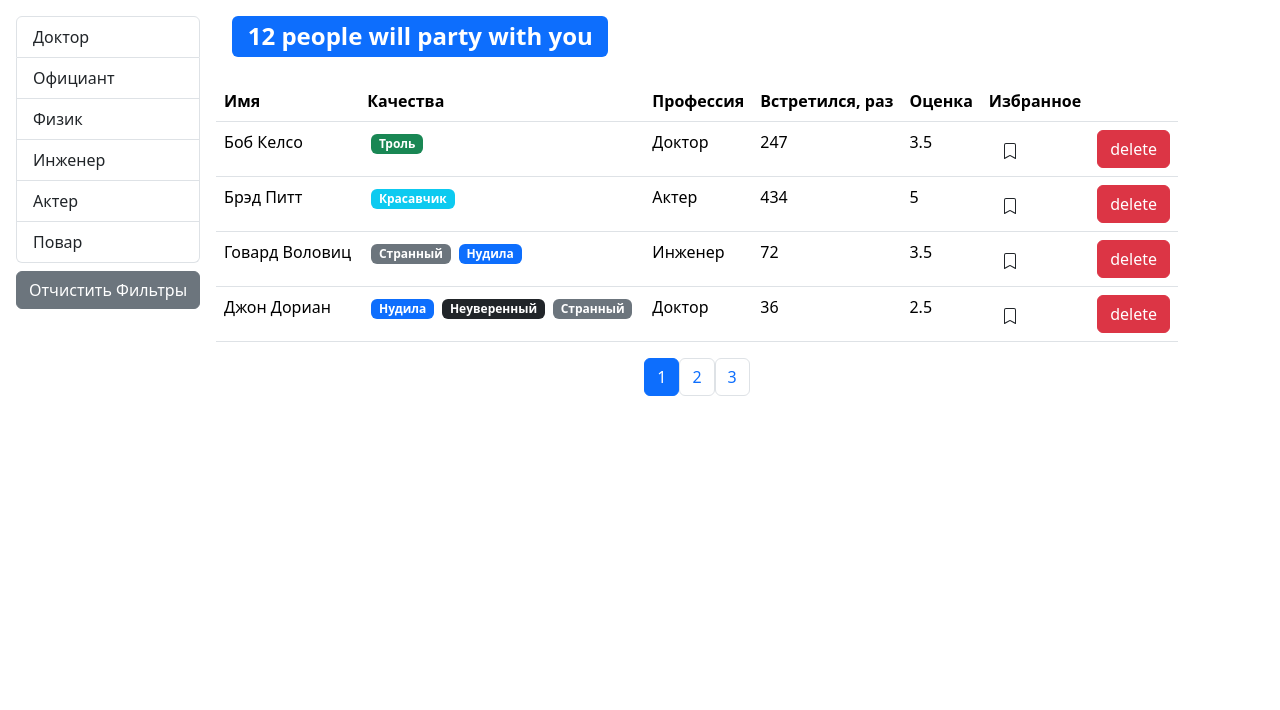
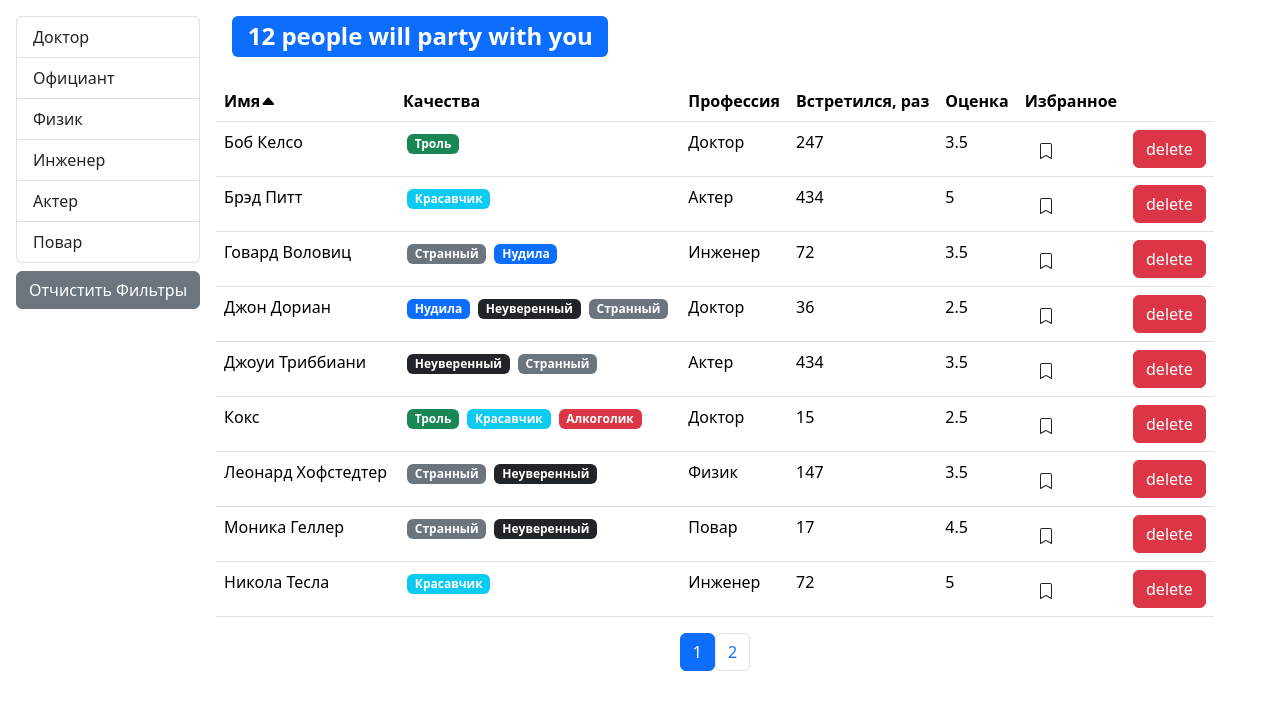
Before and after one commit to AlexCapon/Course-project, a React (Create React App) app: page / in a window 1280 px wide. Shown: the top 710 px of the page. Built offline with nearby package versions, Linux system fonts and the light colour scheme.

Commit message:
Code refactoring 1. User table moved out from Users component to new UserTable component. Wich is splited to 2 components: TableHeader and TableBody.

```diff
--- a/src/App.jsx
+++ b/src/App.jsx
@@ -14,33 +14,31 @@ export default function App() {
   const [users, setUsers] = useState(api.users.fetchAll());
   const [professions, setProfession] = useState(api.professions.fetchAll);
 
-  useEffect(() => {
+  useEffect(() => { // Получаем юзеров из промися
     if (!Object.values(users)[0]) {
       users.then((data) => setUsers(data)).catch((error) => showError(error));
     }
   }, []);
-  useEffect(() => {
+  useEffect(() => { // Получаем профессии из промися
     if (!Object.values(professions)[0]) {
       professions.then((data) => setProfession(data)).catch((error) => showError(error));
     }
   }, []);
-  // Обрабатываем удаление
-  function handleDelete(userId) {
+  function handleDelete(userId) { // Обрабатываем удаление
     setUsers((prevState) => {
       const usersAfterDeletion = prevState.filter((user) => user._id !== userId);
       return usersAfterDeletion;
     });
   }
-  // Обрабатываем букмарк
-  function handleBookmark(userId) {
-    const updatedUsers = users.map((user) => {
+  function handleBookmark(userId) { // Обрабатываем букмарк
+    const updatedUsers = users.map((user) => { // Пробегаемся по всем юзерам
       const newUser = user;
-      if (user._id === userId) {
-        newUser.bookmark = !newUser.bookmark;
+      if (user._id === userId) { // Находим юзера по которому кликнули
+        newUser.bookmark = !newUser.bookmark; // Меняет статус букмарка на противоположный
       }
       return newUser;
     });
-    setUsers(updatedUsers);
+    setUsers(updatedUsers); // Возвращаем в стейт новый массив
   }
 
   if (users.length === 0) return <SearchStatus number={users.length} />;
--- a/src/components/bookmark.jsx
+++ b/src/components/bookmark.jsx
@@ -1,7 +1,10 @@
 import React from 'react';
 import PropTypes from 'prop-types';
+// Утилиты
+// eslint-disable-next-line no-unused-vars
+import showElement from '../utils/showElement';
 
-export default function Bookmark({ bookmark, _id, onMark }) {
+export default function Bookmark({ onMark, status }) {
   const unmarkedIcon = (
     <svg
       xmlns="http://www.w3.org/2000/svg"
@@ -26,21 +29,18 @@ export default function Bookmark({ bookmark, _id, onMark }) {
       <path d="M2 2v13.5a.5.5 0 0 0 .74.439L8 13.069l5.26 2.87A.5.5 0 0 0 14 15.5V2a2 2 0 0 0-2-2H4a2 2 0 0 0-2 2z" />
     </svg>
   );
-  if (bookmark === true) {
-    return (
-      <button className="btn" onClick={() => onMark(_id)} type="button">
-        {markedIcon}
-      </button>
-    );
-  }
   return (
-    <button className="btn" onClick={() => onMark(_id)} type="button">
-      {unmarkedIcon}
+    <button className="btn" onClick={onMark} type="button">
+      {status ? markedIcon : unmarkedIcon}
     </button>
   );
+  // return (
+  //   <button className="btn" onClick={() => onMark(_id)} type="button">
+  //     {unmarkedIcon}
+  //   </button>
+  // );
 }
 Bookmark.propTypes = {
-  _id: PropTypes.string.isRequired,
-  bookmark: PropTypes.bool.isRequired,
+  status: PropTypes.bool.isRequired,
   onMark: PropTypes.func.isRequired,
 };
--- /dev/null
+++ b/src/components/qualitiesList.jsx
@@ -0,0 +1,18 @@
+import React from 'react';
+import PropTypes from 'prop-types';
+
+export default function QualitiesList({ qualities }) {
+  return (
+    <>
+      {qualities.map((quality) => (
+        <span key={quality.name} className={`badge  m-1 bg-${quality.color}`}>
+          {quality.name}
+        </span>
+      ))}
+    </>
+  );
+}
+QualitiesList.propTypes = {
+  // eslint-disable-next-line react/forbid-prop-types
+  qualities: PropTypes.array.isRequired,
+};
--- /dev/null
+++ b/src/components/tableBody.jsx
@@ -0,0 +1,49 @@
+/* eslint-disable array-callback-return */
+/* eslint-disable no-underscore-dangle */
+import React from 'react';
+import lod from 'lodash';
+import PropTypes from 'prop-types';
+// Компоненты
+// Утилиты
+// eslint-disable-next-line no-unused-vars
+import showElement from '../utils/showElement';
+
+export default function TableBody({ data, columns }) {
+  function renderContent(item, column) {
+    if (columns[column].component) {
+      const { component } = columns[column];
+      if (typeof (component) === 'function') {
+        return component(item);
+      }
+      return component;
+    }
+    return lod.get(item, columns[column].path);
+  }
+  return (
+    <tbody>
+      {data.map(
+        (
+          item, // item - объект одного пользователя
+        ) => (
+          <tr key={item._id}>
+            {Object.keys(columns).map(
+              (
+                column, // columns - объект с информацией для отображения и сортировки
+              ) => (
+                <td key={column}>
+                  {renderContent(item, column)}
+                </td>
+              ),
+            )}
+          </tr>
+        ),
+      )}
+    </tbody>
+  );
+}
+TableBody.propTypes = {
+  // eslint-disable-next-line react/forbid-prop-types
+  data: PropTypes.array.isRequired,
+  // eslint-disable-next-line react/forbid-prop-types
+  columns: PropTypes.object.isRequired,
+};
--- a/src/components/tableHeader.jsx
+++ b/src/components/tableHeader.jsx
@@ -1,5 +1,52 @@
 import React from 'react';
+import PropTypes from 'prop-types';
+// Утилиты
+// eslint-disable-next-line no-unused-vars
+import showElement from '../utils/showElement';
 
-export default function TableHeader() {
-  return null;
+export default function TableHeader({ onSort, selectedSort, columns }) {
+  const caretUp = <i className="bi bi-caret-up-fill" />;
+  const caretDown = <i className="bi bi-caret-down-fill" />;
+  function renderCaret(sort, path) {
+    if (sort.path === path) {
+      return sort.order === 'asc' ? caretUp : caretDown;
+    }
+    return '';
+  }
+  function handleSort(item) {
+    if (selectedSort.path === item && selectedSort.order === 'asc') {
+      onSort({ path: item, order: 'desc', caret: 'down' });
+    } else {
+      onSort({ path: item, order: 'asc', caret: 'up' });
+    }
+  }
+
+  return (
+    <thead>
+      <tr>
+        {Object.keys(columns).map((column) => (
+          <th
+            key={column}
+            onClick={
+              columns[column].path
+                ? () => handleSort(columns[column].path)
+                : undefined
+            }
+            role={columns[column].path && 'button'}
+            scope="col"
+          >
+            {columns[column].name}
+            {renderCaret(selectedSort, columns[column].path)}
+          </th>
+        ))}
+      </tr>
+    </thead>
+  );
 }
+TableHeader.propTypes = {
+  // eslint-disable-next-line react/forbid-prop-types
+  columns: PropTypes.object.isRequired,
+  // eslint-disable-next-line react/forbid-prop-types
+  selectedSort: PropTypes.object.isRequired,
+  onSort: PropTypes.func.isRequired,
+};
--- a/src/components/users.jsx
+++ b/src/components/users.jsx
@@ -19,8 +19,10 @@ export default function Users({
 }) {
   const [currentPage, setCurrentPage] = useState(1);
   const [selectedProfession, setSelectedProfession] = useState();
-  const [sortBy, setSortBy] = useState({ iter: 'name', order: 'asc' });
-  const pageSize = 4; // Количество пользователей которое можно поместить на одну страницу
+  const [sortBy, setSortBy] = useState({ path: 'name', order: 'asc' });
+
+  const pageSize = 9; // Количество пользователей которое можно поместить на одну страницу
+
   function handlePageChange(pageIndex) {
     setCurrentPage(pageIndex);
   }
@@ -31,15 +33,16 @@ export default function Users({
   function handleSort(item) {
     setSortBy(item);
   }
+
   // Фильтры
   const filteredUsers = selectedProfession
     ? users.filter((user) => user.profession.name === selectedProfession.name)
     : users;
   const numberOfUsers = filteredUsers.length ? filteredUsers.length : 0;
-  const sortedUsers = orderBy(filteredUsers, [sortBy.iter], [sortBy.order]);
+  const sortedUsers = orderBy(filteredUsers, [sortBy.path], [sortBy.order]);
   const usersOnPage = users[0] ? paginate(sortedUsers, currentPage, pageSize) : [];
-  // Меняем страницу, если пользователь находиться на странице которой больше нет
-  useEffect(() => {
+
+  useEffect(() => { // Меняем страницу, если пользователь находиться на странице которой больше нет
     if (numberOfUsers > 0) {
       if (currentPage > Math.ceil(numberOfUsers / pageSize)) {
         setCurrentPage(Math.ceil(numberOfUsers / pageSize));
@@ -84,7 +87,7 @@ export default function Users({
         {users[0] ? (
           <UsersTable
             usersOnPage={usersOnPage}
-            currentSort={sortBy}
+            selectedSort={sortBy}
             onBookmark={onBookmark}
             onDelete={onDelete}
             onSort={handleSort}
--- a/src/components/usersTable.jsx
+++ b/src/components/usersTable.jsx
@@ -1,43 +1,60 @@
+/* eslint-disable react/jsx-props-no-spreading */
 /* eslint-disable no-underscore-dangle */
 import React from 'react';
 import PropTypes from 'prop-types';
 // Компоненты
-import User from './user';
+import TableHeader from './tableHeader';
+import TableBody from './tableBody';
+import Bookmark from './bookmark';
+// eslint-disable-next-line no-unused-vars
+import showElement from '../utils/showElement';
+import QualitiesList from './qualitiesList';
 
 export default function UsersTable({
-  usersOnPage, onDelete, onBookmark, onSort, currentSort,
+  usersOnPage,
+  onDelete,
+  onBookmark,
+  onSort,
+  selectedSort,
 }) {
-  function handleSort(item) {
-    if (currentSort.iter === item && currentSort.order === 'asc') {
-      onSort({ iter: item, order: 'desc' });
-    } else {
-      onSort({ iter: item, order: 'asc' });
-    }
-  }
+  const columns = {
+    name: { path: 'name', name: 'Имя' },
+    // eslint-disable-next-line react/no-unstable-nested-components
+    qualities: { name: 'Качества', component: (user) => (<QualitiesList qualities={user.qualities} />) },
+    profession: { path: 'profession.name', name: 'Профессия' },
+    completedMeetings: { path: 'completedMeetings', name: 'Встретился, раз' },
+    rate: { path: 'rate', name: 'Оценка' },
+    bookmark: {
+      path: 'bookmark',
+      name: 'Избранное',
+      caret: '',
+      // eslint-disable-next-line react/no-unstable-nested-components
+      component: (user) => (
+        <Bookmark status={user.bookmark} onMark={() => onBookmark(user._id)} />
+      ),
+    },
+    delete: {
+      // eslint-disable-next-line react/no-unstable-nested-components
+      component: (user) => (
+        <button
+          id={`${user._id}del_btn`}
+          className="btn btn-danger"
+          onClick={() => onDelete(user._id)}
+          type="button"
+        >
+          delete
+        </button>
+      ),
+    },
+  };
   return (
     <table className="table">
-      <thead>
-        <tr>
-          <th onClick={() => handleSort('name')} scope="col">Имя</th>
-          <th scope="col">Качества</th>
-          <th onClick={() => handleSort('profession.name')} scope="col">Профессия</th>
-          <th onClick={() => handleSort('completedMeetings')} scope="col">Встретился, раз</th>
-          <th onClick={() => handleSort('rate')} scope="col">Оценка</th>
-          <th onClick={() => handleSort('bookmark')} scope="col">Избранное</th>
-          <th scope="col" label="empty" />
-        </tr>
-      </thead>
-      <tbody>
-        {usersOnPage.map((user) => (
-          <User
-            key={user._id}
-            {...user}
-            marked={false}
-            onDelete={onDelete}
-            onMark={onBookmark}
-          />
-        ))}
-      </tbody>
+      <TableHeader
+        selectedSort={selectedSort}
+        onSort={onSort}
+        columns={columns}
+      />
+      <TableBody columns={columns} data={usersOnPage} />
     </table>
   );
 }
@@ -45,7 +62,7 @@ UsersTable.propTypes = {
   // eslint-disable-next-line react/forbid-prop-types
   usersOnPage: PropTypes.array.isRequired,
   // eslint-disable-next-line react/forbid-prop-types
-  currentSort: PropTypes.object.isRequired,
+  selectedSort: PropTypes.object.isRequired,
   onDelete: PropTypes.func.isRequired,
   onBookmark: PropTypes.func.isRequired,
   onSort: PropTypes.func.isRequired,
--- /dev/null
+++ b/src/utils/showElement.js
@@ -0,0 +1,4 @@
+/* eslint-disable no-console */
+export default function showElement(element, elementName = 'result') {
+  console.log(elementName, ': ', element);
+}
```
